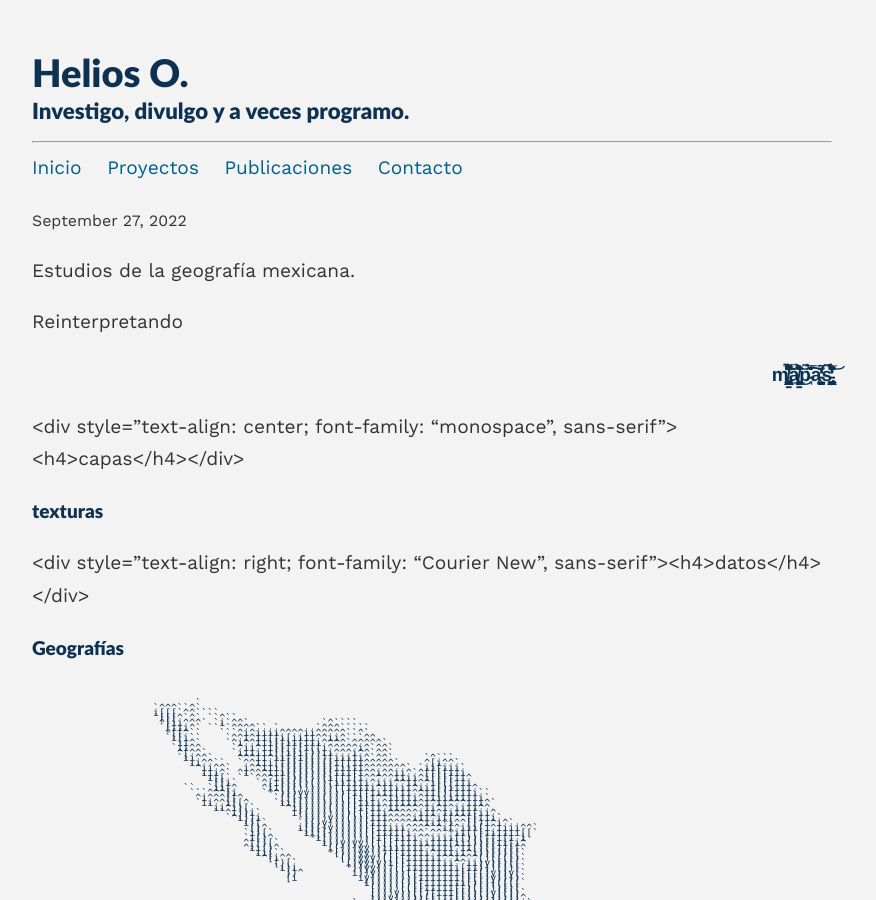
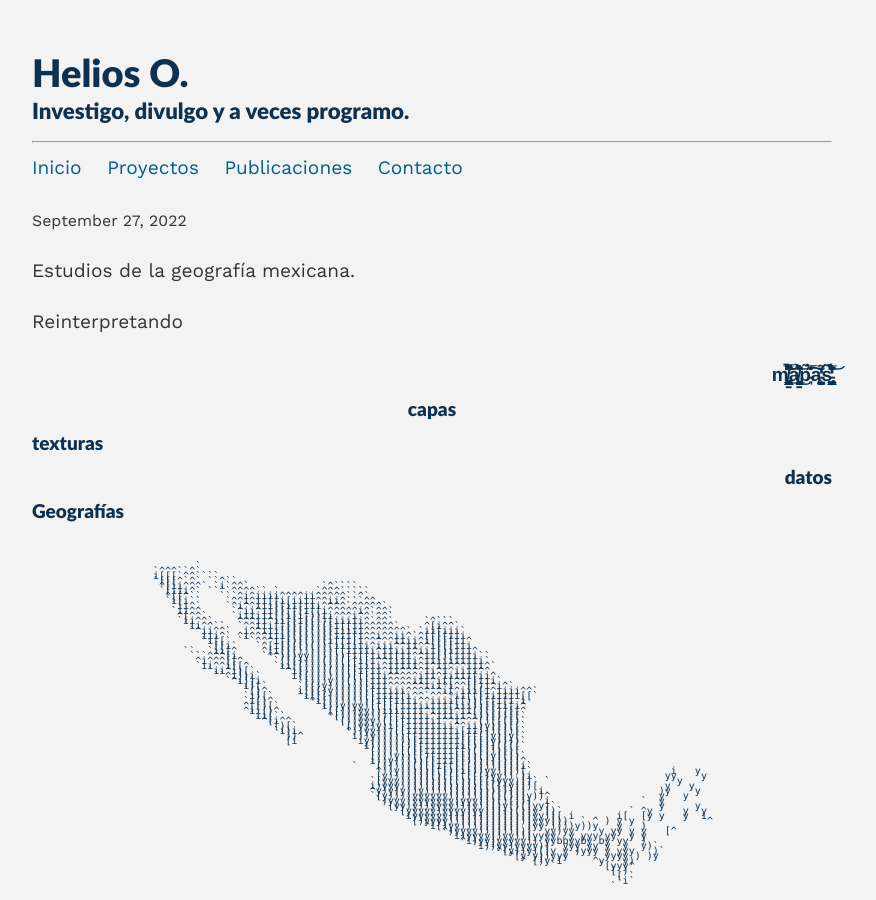
Before and after one commit to Heliouz/Heliouz.github.io, a Jekyll site: the page built from _projects/estumex.md, in a window 1280 px wide and 900 px high. Shown: the whole window, without its empty margins (208-1084 px from the left). Built offline with Jekyll 4.4.1, drawn with Linux system fonts in a browser that asks for light colours; nearby versions of some CDN libraries; some of the changed lines change nothing that is shown.

Commit message:
Update estumex.md

```diff
--- a/_projects/estumex.md
+++ b/_projects/estumex.md
@@ -7,9 +7,9 @@ Estudios de la geografía mexicana.
 
 Reinterpretando
 <div style="text-align: right"><h4>m̸̢̡̧̗̪͕̳͖̺̞̺͈̼̝̖͎̜̤̙͉͇̀̀̓̿̐̆̌̄͆͛͌̈́͊͌̈́͘͝ͅǎ̸͖̩̳̲̩̰̘͓͚͓͔̟̞̦̲͓̖͕͔͙̉̌͛̐̐̀͘͘͜͝p̵͉̌̅̃̅̋̀̌͠͠ą̵̰͙̯̖̖̜̹̤̥̖̣̰̥̰͖̗̫̓͌̒̅ͅs̵̡̺͓͔̩̩͇̻̺̮̖̤̺̹̗͕̬̦̅̉̊̌̈́̈́̒͆̓̃̐͝</h4></div>
-<div style="text-align: center; font-family: "monospace", sans-serif"><h4>capas</h4></div>
+<div style="text-align: center"><h4>capas</h4></div>
 <div style="text-align: left"><h4>texturas</h4></div>
-<div style="text-align: right; font-family: "Courier New", sans-serif"><h4>datos</h4></div>
+<div style="text-align: right"><h4>datos</h4></div>
 
 #### Geografías
 
```
